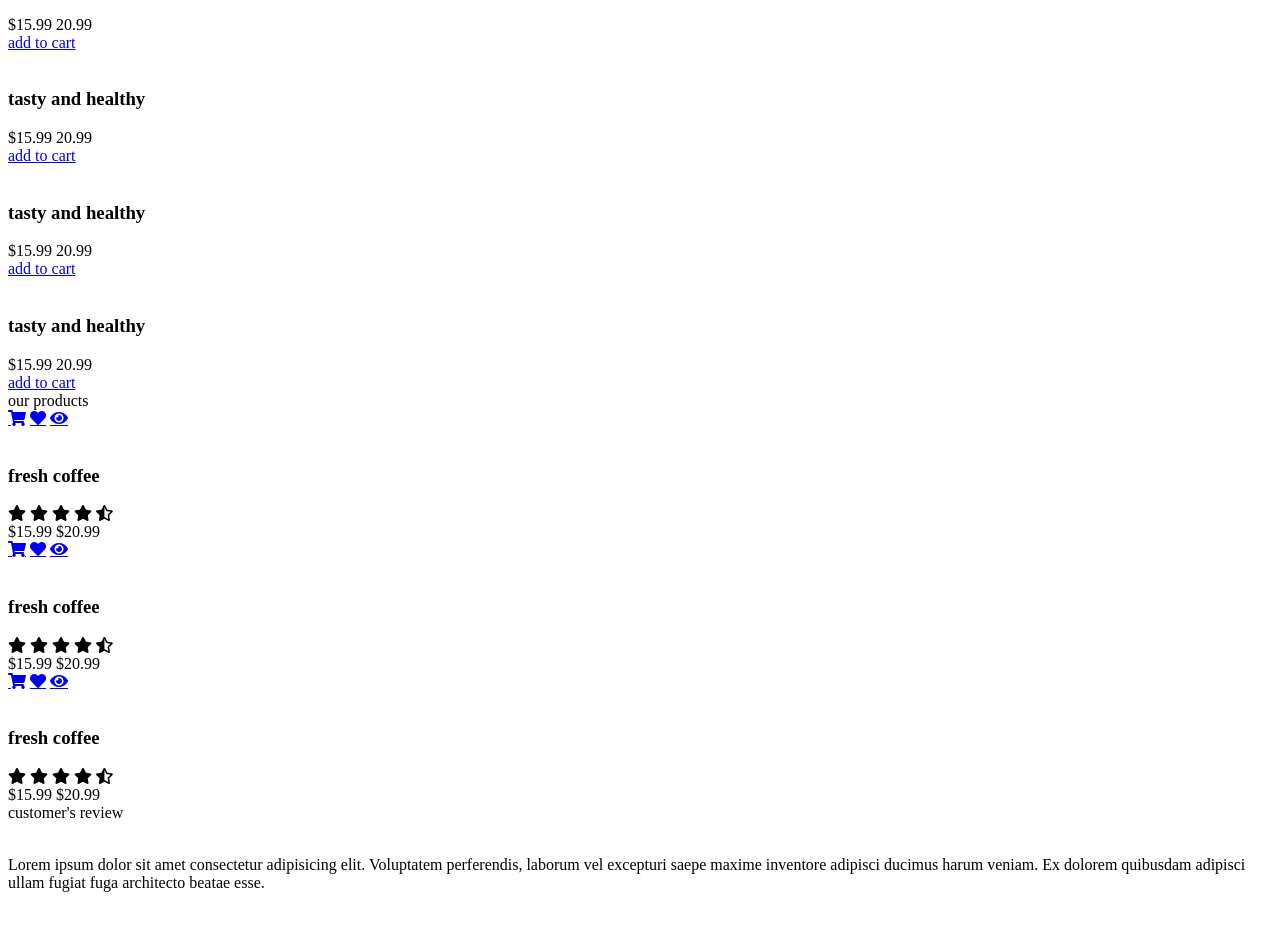
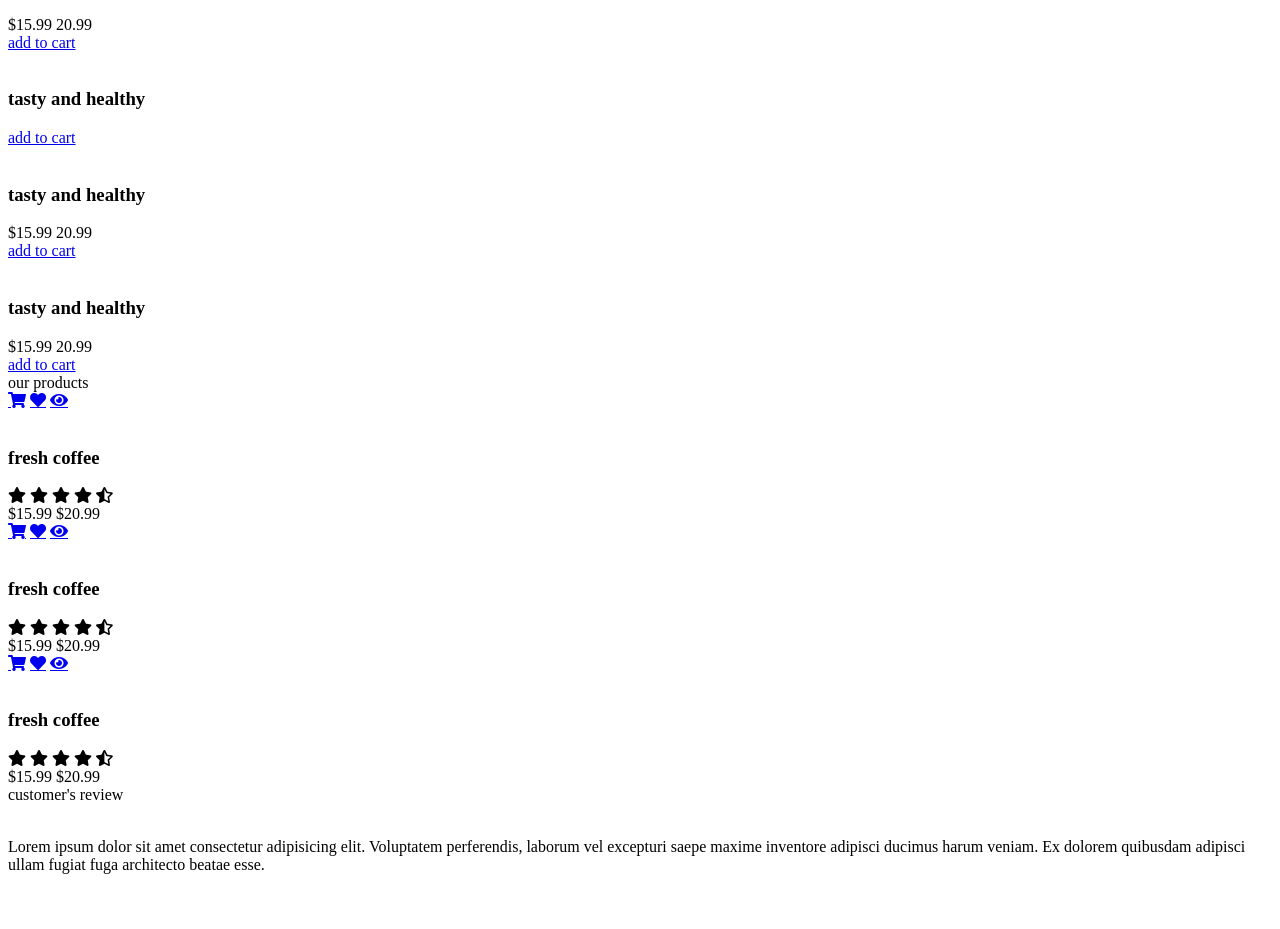
Before and after one commit to olimjon1606/online-coffee-shop, a plain HTML site: page index.html in a window 1280 px wide. Shown: the part 2128-3057 px from the top of the page. Drawn offline with Linux system fonts and the light colour scheme.

Commit message:
Update index.html

```diff
--- a/index.html
+++ b/index.html
@@ -177,7 +177,7 @@
             <div class="box">
                 <img src="./images/menu-4.png" alt="">
                 <h3>tasty and healthy</h3>
-                <div class="price">$15.99 <span>20.99</span></div>
+                <!-- <div class="price">$15.99 <span>20.99</span></div> -->
                 <a href="#" class="btn">add to cart</a>
             </div>
 
```
